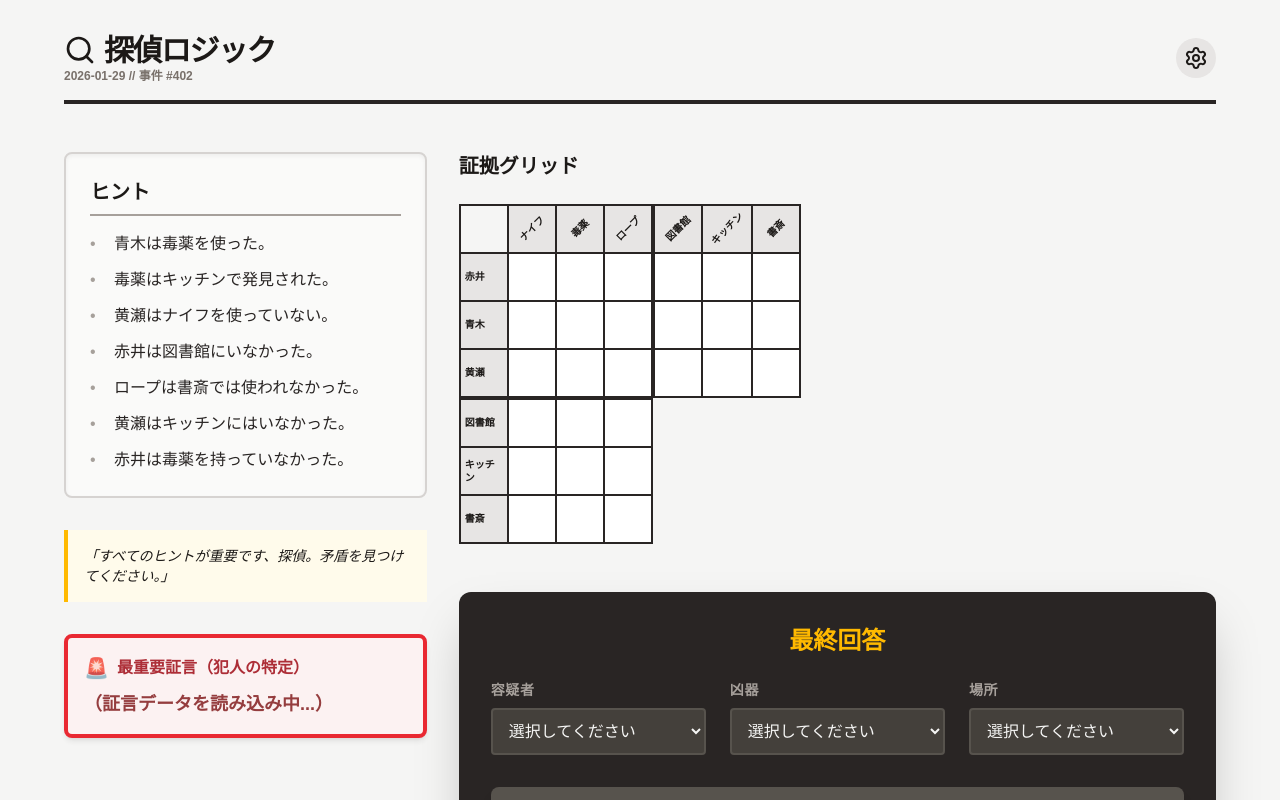
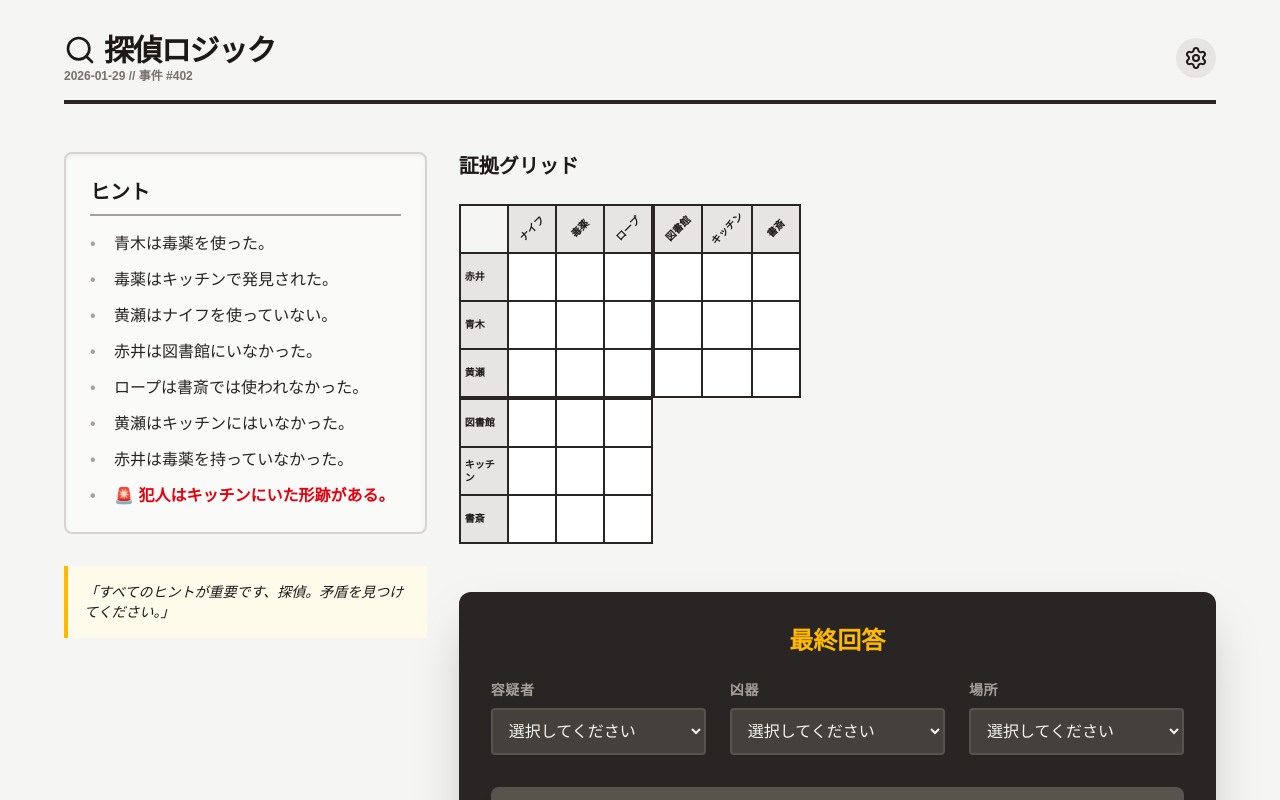
Before and after one commit to autoautoauto10-afk/murdle_app, a Next.js app: page / in a window 1280 px wide. Shown: the top 800 px of the page. Built offline with nearby package versions, Linux system fonts and the light colour scheme.

Commit message:
refactor: integrate final clue into hints list

```diff
--- a/src/app/page.tsx
+++ b/src/app/page.tsx
@@ -275,15 +275,6 @@ export default function Home() {
           <div className="mt-8 bg-amber-50 border-l-4 border-amber-400 p-4 text-sm italic font-serif mb-8">
             「すべてのヒントが重要です、探偵。矛盾を見つけてください。」
           </div>
-
-          <div className="mt-6 p-4 border-4 border-red-600 bg-red-50 rounded-lg shadow-md animate-pulse">
-            <h3 className="text-red-800 font-bold flex items-center gap-2 mb-2">
-              <span className="text-xl">🚨</span> 最重要証言（犯人の特定）
-            </h3>
-            <p className="text-red-900 font-bold text-lg">
-              {puzzle?.identityClue || puzzle?.finalClue || "（証言データを読み込み中...）"}
-            </p>
-          </div>
         </div>
 
         {/* Right Column: Multi-Grid */}
--- a/src/components/features/Clues.tsx
+++ b/src/components/features/Clues.tsx
@@ -19,7 +19,9 @@ export default function Clues({ hints, onToggleHint }: CluesProps) {
                         onClick={() => onToggleHint(hint.id)}
                         className={`cursor-pointer transition-all ${hint.isStrikethrough
                             ? 'text-stone-400 line-through decoration-stone-500'
-                            : 'text-stone-800 hover:text-stone-600'
+                            : hint.type === 'identity'
+                                ? 'text-red-600 font-bold hover:text-red-700'
+                                : 'text-stone-800 hover:text-stone-600'
                             }`}
                     >
                         <span className="inline-block w-4 mr-2 text-stone-400">•</span>
--- a/src/types/game.ts
+++ b/src/types/game.ts
@@ -29,6 +29,7 @@ export type Hint = {
   id: string;
   text: string;
   isStrikethrough: boolean;
+  type?: 'normal' | 'identity';
 };
 
 export type PuzzleData = {
--- a/src/utils/logicGenerator.ts
+++ b/src/utils/logicGenerator.ts
@@ -54,7 +54,7 @@ export function generateLogicPuzzle(
     weapons: Entity[],
     locations: Entity[],
     seed: number
-): { solution: { suspectId: string; weaponId: string; locationId: string }; hints: Hint[]; identityClue: string } {
+): { solution: { suspectId: string; weaponId: string; locationId: string }; hints: Hint[] } {
 
     const random = mulberry32(seed);
 
@@ -141,13 +141,21 @@ export function generateLogicPuzzle(
     // Step 3: Generate identity clue (The Final Clue)
     // 50% chance for weapon, 50% chance for location
     const identityClueType = random() > 0.5 ? 'weapon' : 'location';
-    let identityClue = '';
+    let identityClueText = '';
 
     if (identityClueType === 'weapon') {
-        identityClue = `犯人は${shuffledWeapons[0].name}を使用した痕跡がある。`;
+        identityClueText = `犯人は${shuffledWeapons[0].name}を使用した痕跡がある。`;
     } else {
-        identityClue = `犯人は${shuffledLocations[0].name}にいた形跡がある。`;
+        identityClueText = `犯人は${shuffledLocations[0].name}にいた形跡がある。`;
     }
+
+    // Add identity clue to hints list
+    hints.push({
+        id: `h${hintId++}`,
+        text: `🚨 ${identityClueText}`, // Add emoji for visual distinction in text as well
+        isStrikethrough: false,
+        type: 'identity'
+    });
 
     // Step 4: Verify solvability (simplified for now)
     const solver = new PuzzleSolver(suspects, weapons, locations, hints);
@@ -156,7 +164,7 @@ export function generateLogicPuzzle(
     // In a full implementation, we'd regenerate if solver fails
     // For now, we trust our hint generation
 
-    return { solution, hints, identityClue };
+    return { solution, hints };
 }
 
 // Seedable random number generator
```
